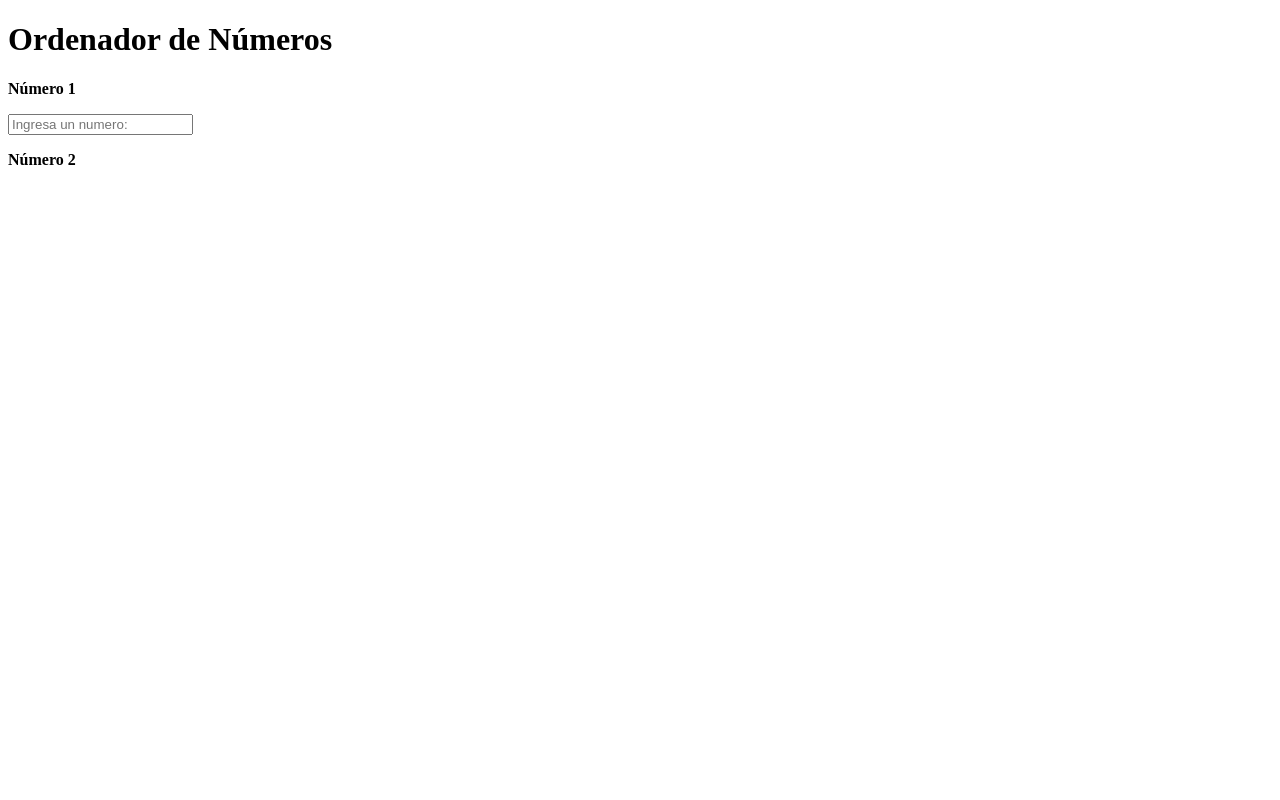
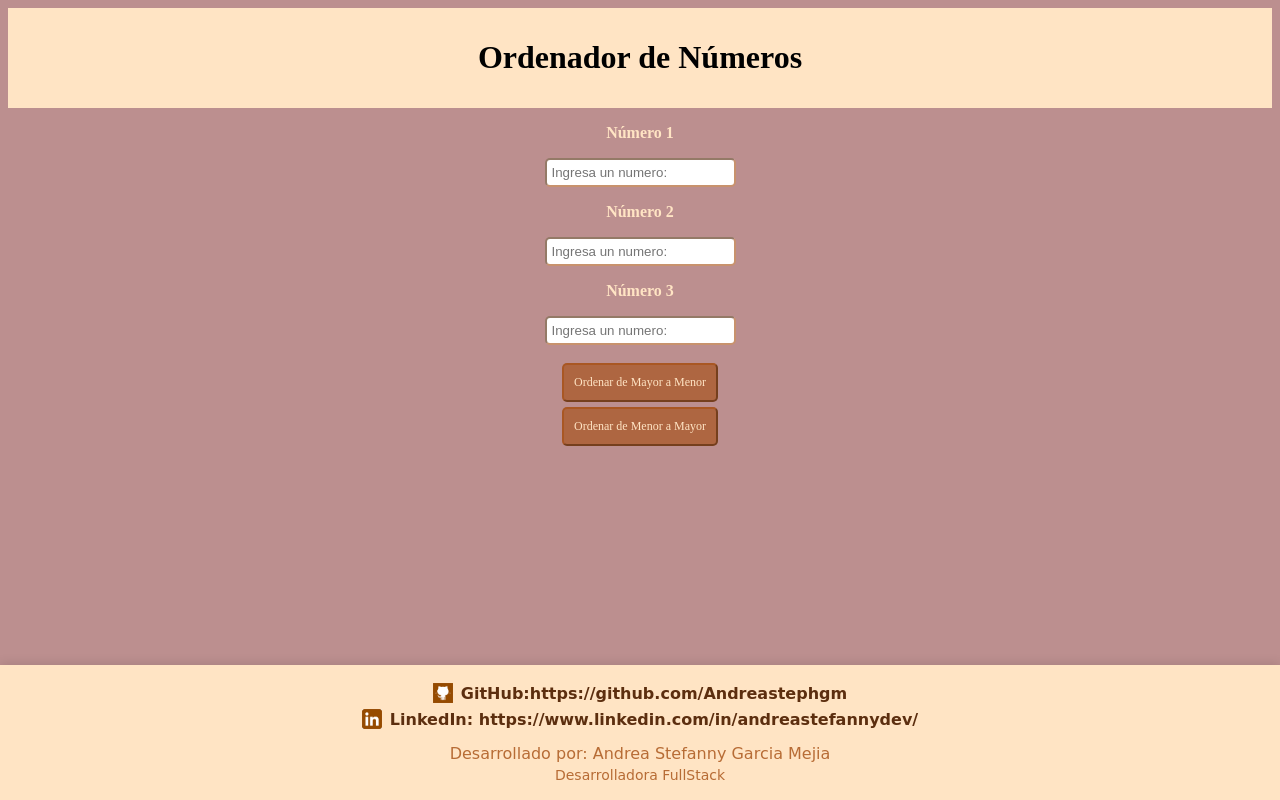
Before and after one commit to Andreastephgm/logica-programacion-1, a plain HTML site: page src/index.html in a window 1280 px wide. Drawn offline with Linux system fonts and the light colour scheme.

Commit message:
update archivos modificados

```diff
--- a/src/index.html
+++ b/src/index.html
@@ -12,4 +12,28 @@
     </header>
     <p class="label"><strong>Número 1</strong></p>
     <input id="one" type="number" placeholder="Ingresa un numero:">
-    <p class="label"><strong>Número 2</strong
+    <p class="label"><strong>Número 2</strong></p>
+    <input id="two" type="number" placeholder="Ingresa un numero:">
+    <p class="label"><strong>Número 3</strong></p>
+    <input id="three" type="number" placeholder="Ingresa un numero:">
+    <br>
+    <button class="sort" type="submit"  onclick="sortNumbers('dsc')">Ordenar de Mayor a Menor</button>
+    <button class="sort" type="submit"  onclick="sortNumbers('asc')">Ordenar de Menor a Mayor</button>
+    <p class="label" id="result"></p>
+   <script src="./logica.js"></script>
+</body>
+<footer>
+    <div class="social">
+      <div class="item">
+        <img src="./assets/images.png" alt="GitHub" width="20">
+        <p class="label2">GitHub:<a href="https://github.com/Andreastephgm">https://github.com/Andreastephgm</a></p>
+      </div>
+      <div class="item">
+        <img src="./assets/images-2.png" alt="LinkedIn" width="20">
+        <p class="label2">LinkedIn: <a href="https://www.linkedin.com/in/andreastefannydev/">https://www.linkedin.com/in/andreastefannydev/</a></p>
+      </div>
+    </div>
+    <p id="name">Desarrollado por: Andrea Stefanny Garcia Mejia</p>
+    <p id="developer">Desarrolladora FullStack</p>
+  </footer>
+</html>
--- a/src/logica.js
+++ b/src/logica.js
@@ -1,2 +1,21 @@
 
-function sortN
+function sortNumbers(order){
+    const firstNumber = parseFloat(document.getElementById("one").value );
+    const secondNumber = parseFloat(document.getElementById("two").value );
+    const thirdNumber = parseFloat(document.getElementById("three").value);
+
+    if (isNaN(firstNumber) || isNaN(secondNumber) || isNaN(thirdNumber)){
+        return document.getElementById("result").innerHTML = "Completa todos los campos"
+    }
+    const numbers = [firstNumber, secondNumber, thirdNumber];
+    const sortedNumbers = numbers.sort((a, b) => a - b);
+
+    if (order === 'asc'){
+        console.log(sortedNumbers);
+        return document.getElementById("result").innerHTML = "Los números en orden ascendente: "  + sortedNumbers.join(", ")
+    }else if (order === 'dsc'){
+        console.log(sortedNumbers.slice().reverse());
+        return document.getElementById("result").innerHTML = "Los números en orden descendente: "  + sortedNumbers.slice().reverse().join(', ');
+    }
+
+}
--- a/src/styles.css
+++ b/src/styles.css
@@ -1,2 +1,100 @@
 body {
-    background-color: rosybr
+    background-color: rosybrown;
+  }
+
+header{
+    background-color: bisque;
+    padding: 10px;
+    top: 0;
+    right: 0;
+    left: 0;
+}
+
+h1{
+    text-align: center;
+}
+
+img{
+    width: 20px;
+    height: 20px;
+}
+
+.label{
+    color: bisque;
+    font-family: Haettenschweiler;
+    size: 10px;
+    text-align: center;
+}
+
+#one, #two, #three{
+    border-color: rgba(165, 78, 17, 0.611);
+    border-radius: 5px;
+    display: block;
+    margin: 0 auto;
+    padding: 5px;
+}
+.sort{
+    background-color: rgba(165, 78, 17, 0.611);
+    border-color: rgba(165, 78, 17, 0.611);
+    margin-top: 20px;
+    font-family: Haettenschweiler;
+    margin-right: 20px;
+    border-radius: 5px;
+    display: flex;
+    margin: 0 auto;
+    margin-bottom: 5px;
+    padding: 10px;
+    font-size: 12px;
+    color: bisque;
+}
+
+footer {
+    position: fixed;
+    bottom: 0;
+    left: 0;
+    right: 0;
+    background-color: bisque;
+    padding: 15px 20px;
+    display: flex;
+    flex-direction: column;
+    align-items: center;
+    box-shadow: 0 -2px 10px rgba(0, 0, 0, 0.1);
+    font-family: cursive;
+    z-index: 1000;
+  }
+
+  .social {
+    display: flex;
+    flex-direction: column;
+    align-items: center;
+    margin-bottom: 10px;
+  }
+
+  .item {
+    display: flex;
+    align-items: center;
+    gap: 8px;
+    margin: 3px 0;
+  }
+
+  .label2 , a{
+    margin: 0;
+    font-weight: bold;
+    color: #5c2e0f;
+    text-decoration: none;
+    text-align: center;
+  }
+
+  #name, #developer {
+    margin: 2px 0;
+    color: rgba(165, 78, 17, 0.8);
+    text-align: center;
+  }
+
+  #name {
+    font-size: 16px;
+  }
+
+  #developer {
+    font-size: 14px;
+  }
```
